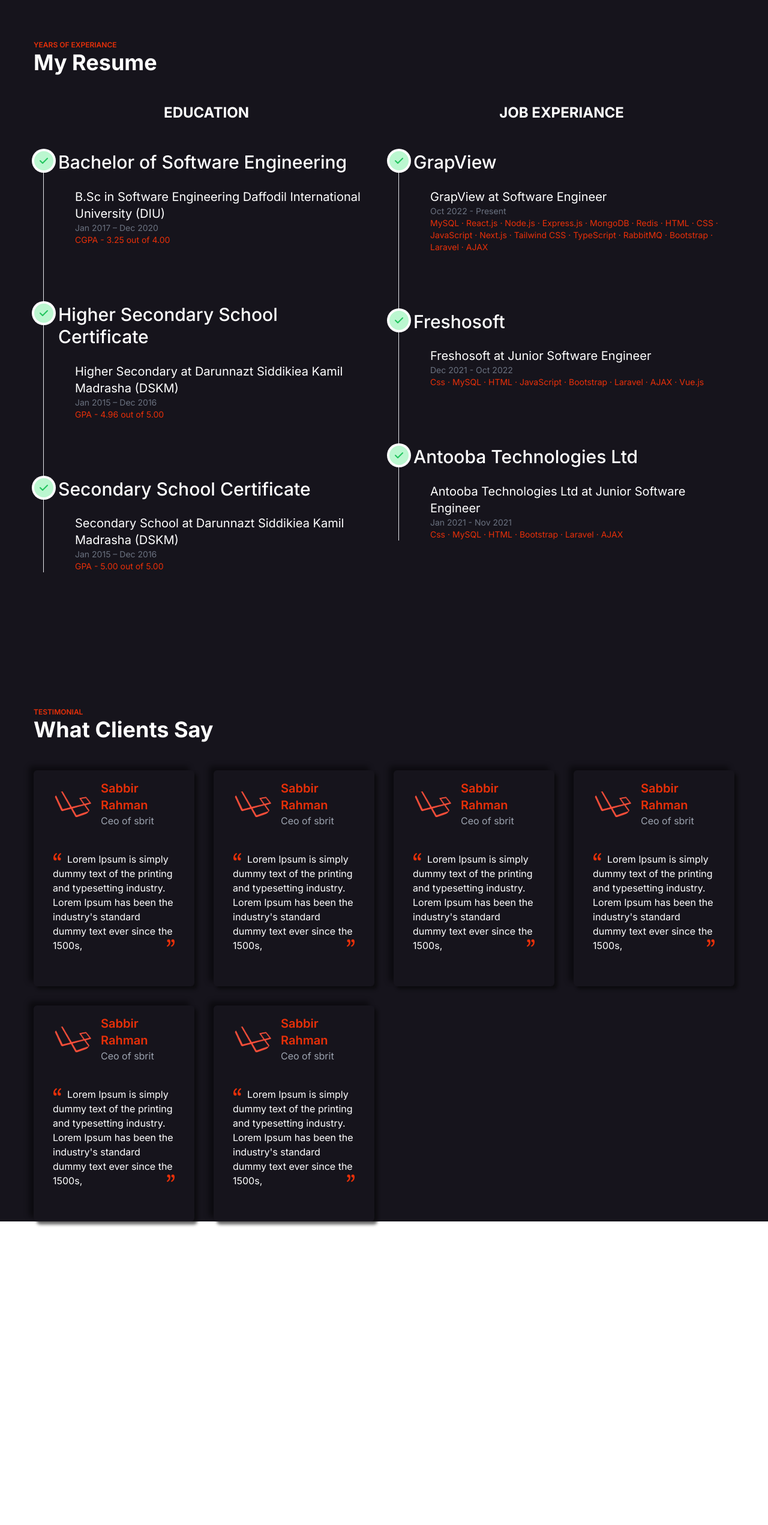
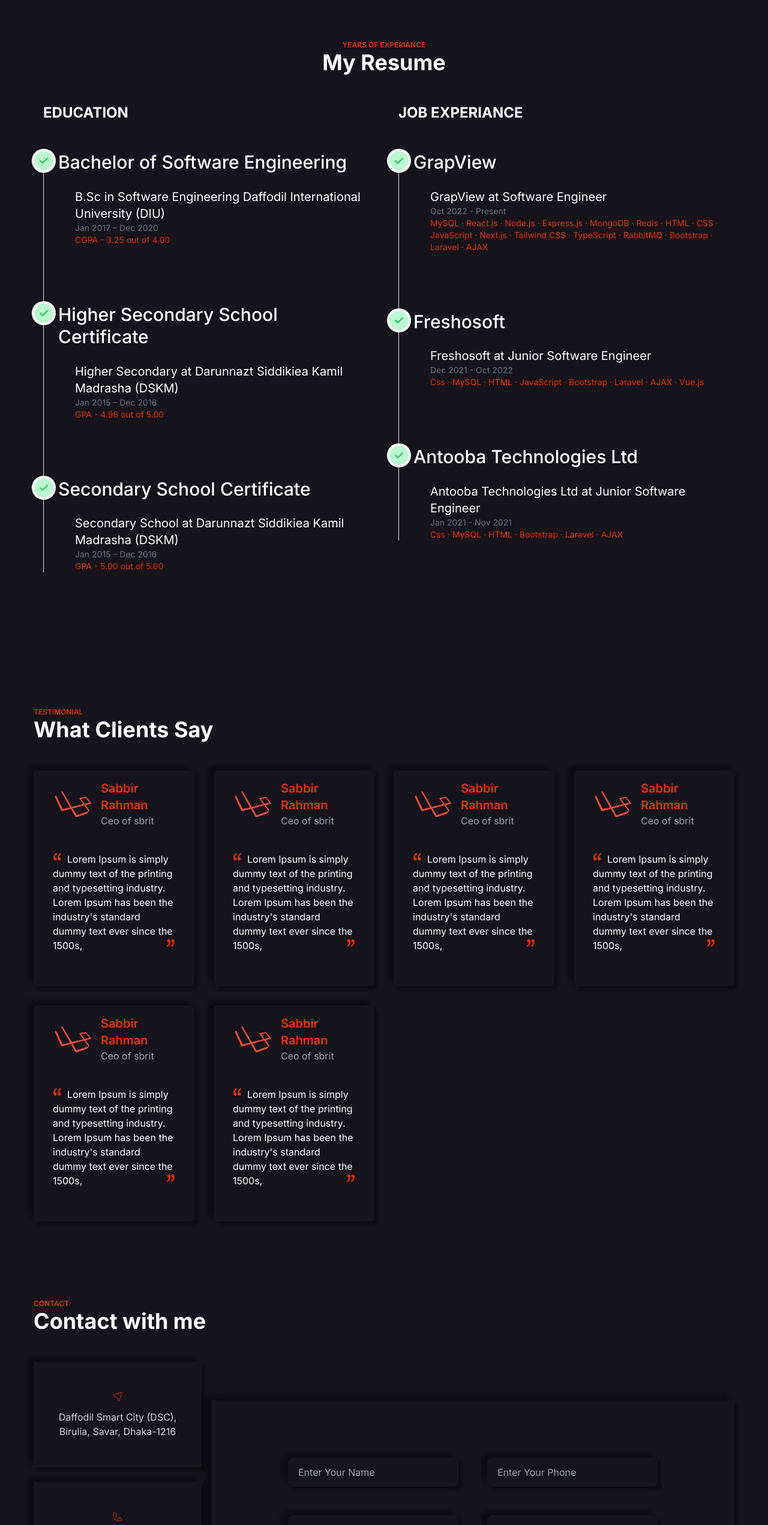
Before and after one commit to Bokhtiar/portfolio.me.com, a Next.js app: page / in a window 1280 px wide. Shown: the part 3109-5651 px from the top of the page at 60% size. Before the commit the page ends 5273 px from the top, so only its background shows below. Built offline with nearby package versions, Linux system fonts and the light colour scheme.

Commit message:
COntact form

```diff
--- a/src/app/page.tsx
+++ b/src/app/page.tsx
@@ -4,6 +4,7 @@ import { Resume } from "@/components/resume";
 import { Work } from "@/components/work/index";
 import { Testimonial } from "@/components/testimonial";
 import { PrimaryButton } from "@/components/button/index";
+import { Card } from "@/components/card";
 
 export default function Home() {
   return (
@@ -510,16 +511,16 @@ export default function Home() {
 
       {/* resume */}
       <section className="my-32 container">
-        <h4 className=" uppercase text-secondary text-[12px] font-semibold">
+        <h4 className=" uppercase text-secondary text-center text-[12px] font-semibold">
           Years of experiance
         </h4>
-        <h1 className=" font-bold text-4xl text-white">My Resume</h1>
+        <h1 className=" font-bold text-4xl text-white text-center">My Resume</h1>
 
         {/* resume information */}
         <section className=" grid grid-cols-1 md:grid-cols-2 gap-4">
           {/* educaton */}
           <div className="mx-4">
-          <h3 className=" text-white text-center mt-12 mb-12 uppercase text-2xl font-bold">Education</h3>
+          <h3 className=" text-white  mt-12 mb-12 uppercase text-2xl font-bold">Education</h3>
             <ol className="relative text-gray-500 border-l border-gray-200 dark:border-gray-700 dark:text-gray-400 ">
 
               <Resume name_of_institute=" Bachelor of Software Engineering" title="B.Sc in Software Engineering Daffodil International
@@ -531,7 +532,7 @@ export default function Home() {
 
           {/* job experiance */}
           <div className="mx-4">
-          <h3 className=" text-white text-center mt-12 mb-12 uppercase text-2xl font-bold">Job Experiance</h3>
+          <h3 className=" text-white  mt-12 mb-12 uppercase text-2xl font-bold">Job Experiance</h3>
             <ol className="relative text-gray-500 border-l border-gray-200 dark:border-gray-700 dark:text-gray-400 my-12">
             <Resume name_of_institute="GrapView" title="GrapView at Software Engineer" year="Oct 2022 - Present" skill="MySQL · React.js · Node.js · Express.js · MongoDB · Redis · HTML · CSS · JavaScript · Next.js · Tailwind CSS · TypeScript · RabbitMQ · Bootstrap · Laravel · AJAX"></Resume>
             <Resume name_of_institute="Freshosoft" title="Freshosoft at Junior Software Engineer" year="Dec 2021 - Oct 2022 " skill="Css · MySQL · HTML · JavaScript · Bootstrap · Laravel · AJAX · Vue.js"></Resume>
@@ -559,6 +560,42 @@ export default function Home() {
         </div>
 
       </section>
+
+      {/* contact us */}
+      <section className="my-32 container">
+      <h4 className=" uppercase text-secondary text-[12px] font-semibold">
+          Contact
+        </h4>
+        <h1 className=" font-bold text-4xl text-white">Contact with me</h1>
+
+        <div className="my-12">
+            <div className="grid grid-cols-1 md:grid-cols-4 gap-4">
+              {/* information */}
+              <div className=" col-span-1">
+                <Card  info="Daffodil Smart City (DSC), Birulia, Savar, Dhaka-1216" index="1"></Card>
+                <Card  info="+880 1638-107361" index="2"></Card>
+                <Card  info="bokhtiar.swe@gmail.com" index="3"></Card>
+                <Card  info="Freelancers Available" index="4"></Card>
+              </div>
+              {/* contact form */}
+              <div className="col-span-3 s md:h-[600px] md:my-auto">
+                <form action="" className="mx-32 my-24">
+                  <div className="grid grid-cols-1 md:grid-cols-2 gap-12">
+                    <input type="text" className="input input-bordered w-full bg-primary s  " placeholder="Enter Your Name" name="" id="" />
+                    <input type="text" className="input input-bordered w-full bg-primary s  " placeholder="Enter Your Phone" name="" id="" />
+                    <input type="text" className="input input-bordered w-full bg-primary s  " placeholder="Enter Your Email" name="" id="" />
+                    <input type="text" className="input input-bordered w-full bg-primary s  " placeholder="Enter Your Subject" name="" id="" />
+                  </div>
+                  <textarea className="bg-primary w-full input-bordered s mt-12  text-secondary" rows={8} cols={40} />
+
+                  <div className="text-center text-white mt-6">
+                  <PrimaryButton name="Submit"  ></PrimaryButton>
+                  </div>
+                </form>
+              </div>
+            </div>
+        </div>
+      </section>
     </section>
   );
 }
--- /dev/null
+++ b/src/components/card/index.tsx
@@ -0,0 +1,21 @@
+import { ICard } from "@/types/card.type";
+
+import * as Ci from "react-icons/ci";
+import { VscMailRead } from "react-icons/vsc";
+import { BsCheckCircle } from "react-icons/bs";
+
+export const Card: React.FC<ICard> = (props: ICard): JSX.Element => {
+  return (
+    <div className="s py-12 mb-6 px-4">
+        {props.index === '1' ?<Ci.CiLocationArrow1 className=" text-secondary text-xl mx-auto" /> : ''}
+        {props.index === '2' ?<Ci.CiPhone className=" text-secondary text-xl mx-auto" /> : ''}
+        {props.index === '3' ?<VscMailRead className=" text-secondary text-xl mx-auto" /> : ''}
+        {props.index === '4' ?<BsCheckCircle className=" text-secondary text-xl mx-auto" /> : ''}
+
+      <span className=" text-secondary text-xl mx-auto"></span>
+      <p className=" text-center text-gray-300 text-[16px] mt-3">
+        {props.info}
+      </p>
+    </div>
+  );
+};
--- /dev/null
+++ b/src/types/card.type.ts
@@ -0,0 +1,4 @@
+export interface ICard {
+  info: string;
+  index : string
+}
```
